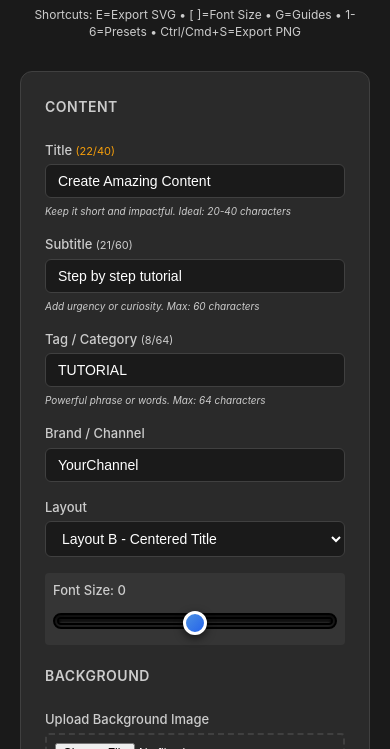
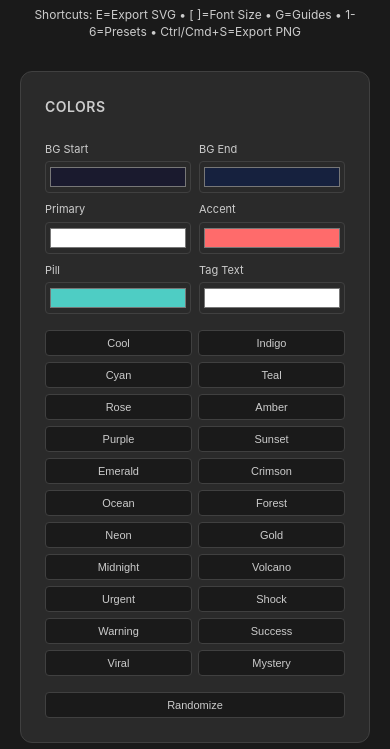
Before and after one commit to ttelang/yt-thumbnail-maker, a plain HTML site: page index.html in a window 390 px wide. Shown: the part 95-844 px from the top of the page. Drawn offline with Linux system fonts and the light colour scheme.

Commit message:
Refactor layout structure and enhance styling for improved responsiveness and visual hierarchy

```diff
--- a/index.html
+++ b/index.html
@@ -24,7 +24,6 @@
     <link rel="stylesheet" href="styles.css">
 </head>
 <body>
-    <div class="container">
     <div class="header">
         <h1>YouTube Thumbnail Generator</h1>
         <div class="keyboard-help">
@@ -32,6 +31,7 @@
         </div>
     </div>
 
+    <div class="container">
         <div class="controls">
             <div class="control-section">
                 <h3>Content</h3>
@@ -134,61 +134,6 @@
                         <label for="showTextShadow">Text Shadows</label>
                     </div>
                 </div>
-            </div>
-
-            <div class="control-section">
-                <h3>Colors</h3>
-                <div class="color-grid">
-                    <div class="color-input">
-                        <label>BG Start</label>
-                        <input type="color" id="bg0Color" value="#1a1a2e">
-                    </div>
-                    <div class="color-input">
-                        <label>BG End</label>
-                        <input type="color" id="bg1Color" value="#16213e">
-                    </div>
-                    <div class="color-input">
-                        <label>Primary</label>
-                        <input type="color" id="primaryColor" value="#ffffff">
-                    </div>
-                    <div class="color-input">
-                        <label>Accent</label>
-                        <input type="color" id="accentColor" value="#ff6b6b">
-                    </div>
-                    <div class="color-input">
-                        <label>Pill</label>
-                        <input type="color" id="pillColor" value="#4ecdc4">
-                    </div>
-                    <div class="color-input">
-                        <label>Tag Text</label>
-                        <input type="color" id="tagTextColor" value="#ffffff">
-                    </div>
-                </div>
-                <div class="preset-buttons">
-                    <button class="preset-btn" data-preset="cool">Cool</button>
-                    <button class="preset-btn" data-preset="indigo">Indigo</button>
-                    <button class="preset-btn" data-preset="cyan">Cyan</button>
-                    <button class="preset-btn" data-preset="teal">Teal</button>
-                    <button class="preset-btn" data-preset="rose">Rose</button>
-                    <button class="preset-btn" data-preset="amber">Amber</button>
-                    <button class="preset-btn" data-preset="purple">Purple</button>
-                    <button class="preset-btn" data-preset="sunset">Sunset</button>
-                    <button class="preset-btn" data-preset="emerald">Emerald</button>
-                    <button class="preset-btn" data-preset="crimson">Crimson</button>
-                    <button class="preset-btn" data-preset="ocean">Ocean</button>
-                    <button class="preset-btn" data-preset="forest">Forest</button>
-                    <button class="preset-btn" data-preset="neon">Neon</button>
-                    <button class="preset-btn" data-preset="gold">Gold</button>
-                    <button class="preset-btn" data-preset="midnight">Midnight</button>
-                    <button class="preset-btn" data-preset="volcano">Volcano</button>
-                    <button class="preset-btn" data-preset="urgent">Urgent</button>
-                    <button class="preset-btn" data-preset="shock">Shock</button>
-                    <button class="preset-btn" data-preset="warning">Warning</button>
-                    <button class="preset-btn" data-preset="success">Success</button>
-                    <button class="preset-btn" data-preset="viral">Viral</button>
-                    <button class="preset-btn" data-preset="mystery">Mystery</button>
-                </div>
-                <button class="preset-btn" data-preset="random">Randomize</button>
             </div>
 
             <div class="control-section">
@@ -434,6 +379,63 @@
                 </svg>
             </div>
         </div>
+
+        <div class="colors-sidebar">
+            <div class="control-section">
+                <h3>Colors</h3>
+                <div class="color-grid">
+                    <div class="color-input">
+                        <label>BG Start</label>
+                        <input type="color" id="bg0Color" value="#1a1a2e">
+                    </div>
+                    <div class="color-input">
+                        <label>BG End</label>
+                        <input type="color" id="bg1Color" value="#16213e">
+                    </div>
+                    <div class="color-input">
+                        <label>Primary</label>
+                        <input type="color" id="primaryColor" value="#ffffff">
+                    </div>
+                    <div class="color-input">
+                        <label>Accent</label>
+                        <input type="color" id="accentColor" value="#ff6b6b">
+                    </div>
+                    <div class="color-input">
+                        <label>Pill</label>
+                        <input type="color" id="pillColor" value="#4ecdc4">
+                    </div>
+                    <div class="color-input">
+                        <label>Tag Text</label>
+                        <input type="color" id="tagTextColor" value="#ffffff">
+                    </div>
+                </div>
+                <div class="preset-buttons">
+                    <button class="preset-btn" data-preset="cool">Cool</button>
+                    <button class="preset-btn" data-preset="indigo">Indigo</button>
+                    <button class="preset-btn" data-preset="cyan">Cyan</button>
+                    <button class="preset-btn" data-preset="teal">Teal</button>
+                    <button class="preset-btn" data-preset="rose">Rose</button>
+                    <button class="preset-btn" data-preset="amber">Amber</button>
+                    <button class="preset-btn" data-preset="purple">Purple</button>
+                    <button class="preset-btn" data-preset="sunset">Sunset</button>
+                    <button class="preset-btn" data-preset="emerald">Emerald</button>
+                    <button class="preset-btn" data-preset="crimson">Crimson</button>
+                    <button class="preset-btn" data-preset="ocean">Ocean</button>
+                    <button class="preset-btn" data-preset="forest">Forest</button>
+                    <button class="preset-btn" data-preset="neon">Neon</button>
+                    <button class="preset-btn" data-preset="gold">Gold</button>
+                    <button class="preset-btn" data-preset="midnight">Midnight</button>
+                    <button class="preset-btn" data-preset="volcano">Volcano</button>
+                    <button class="preset-btn" data-preset="urgent">Urgent</button>
+                    <button class="preset-btn" data-preset="shock">Shock</button>
+                    <button class="preset-btn" data-preset="warning">Warning</button>
+                    <button class="preset-btn" data-preset="success">Success</button>
+                    <button class="preset-btn" data-preset="viral">Viral</button>
+                    <button class="preset-btn" data-preset="mystery">Mystery</button>
+                </div>
+                <button class="preset-btn" data-preset="random">Randomize</button>
+            </div>
+        </div>
     </div>
 
     <script src="script.js"></script>
--- a/styles.css
+++ b/styles.css
@@ -27,14 +27,20 @@ body {
     line-height: 1.5;
 }
 
-.container {
-    max-width: 1200px;
-    margin: 0 auto;
-}
-
 .header {
     text-align: center;
     margin-bottom: 30px;
+    max-width: 1400px;
+    margin: 0 auto 30px auto;
+}
+
+.container {
+    max-width: 1400px;
+    margin: 0 auto;
+    display: grid;
+    grid-template-columns: 300px 1fr 280px;
+    gap: 24px;
+    align-items: start;
 }
 
 .header h1 {
@@ -55,9 +61,8 @@ body {
     border: 1px solid var(--ui-border);
     border-radius: 12px;
     padding: 24px;
-    margin-bottom: 24px;
-    display: grid;
-    grid-template-columns: 1fr 1fr 1fr;
+    display: flex;
+    flex-direction: column;
     gap: 24px;
 }
 
@@ -424,6 +429,13 @@ button:disabled {
     padding: 24px;
 }
 
+.colors-sidebar {
+    background: var(--ui-surface);
+    border: 1px solid var(--ui-border);
+    border-radius: 12px;
+    padding: 24px;
+}
+
 .svg-wrapper {
     width: 100%;
     max-width: 800px;
@@ -451,10 +463,14 @@ button:disabled {
     display: block;
 }
 
-@media (max-width: 768px) {
-    .controls {
+@media (max-width: 1200px) {
+    .container {
         grid-template-columns: 1fr;
         gap: 20px;
+    }
+
+    .colors-sidebar {
+        order: -1; /* Move colors above canvas on mobile */
     }
 
     .color-grid {
```
Lines whose indentation alone changed are shown as unchanged.
